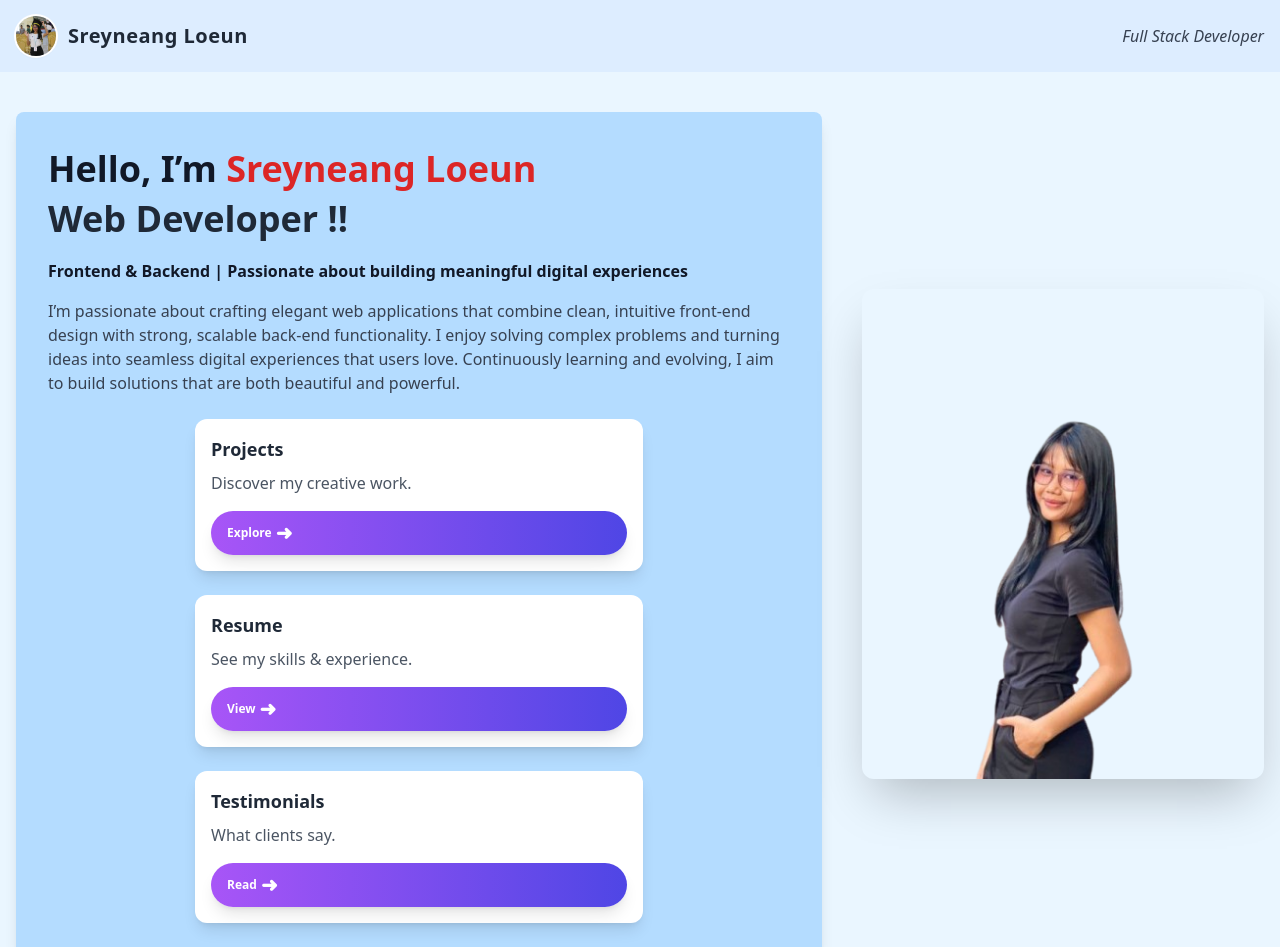
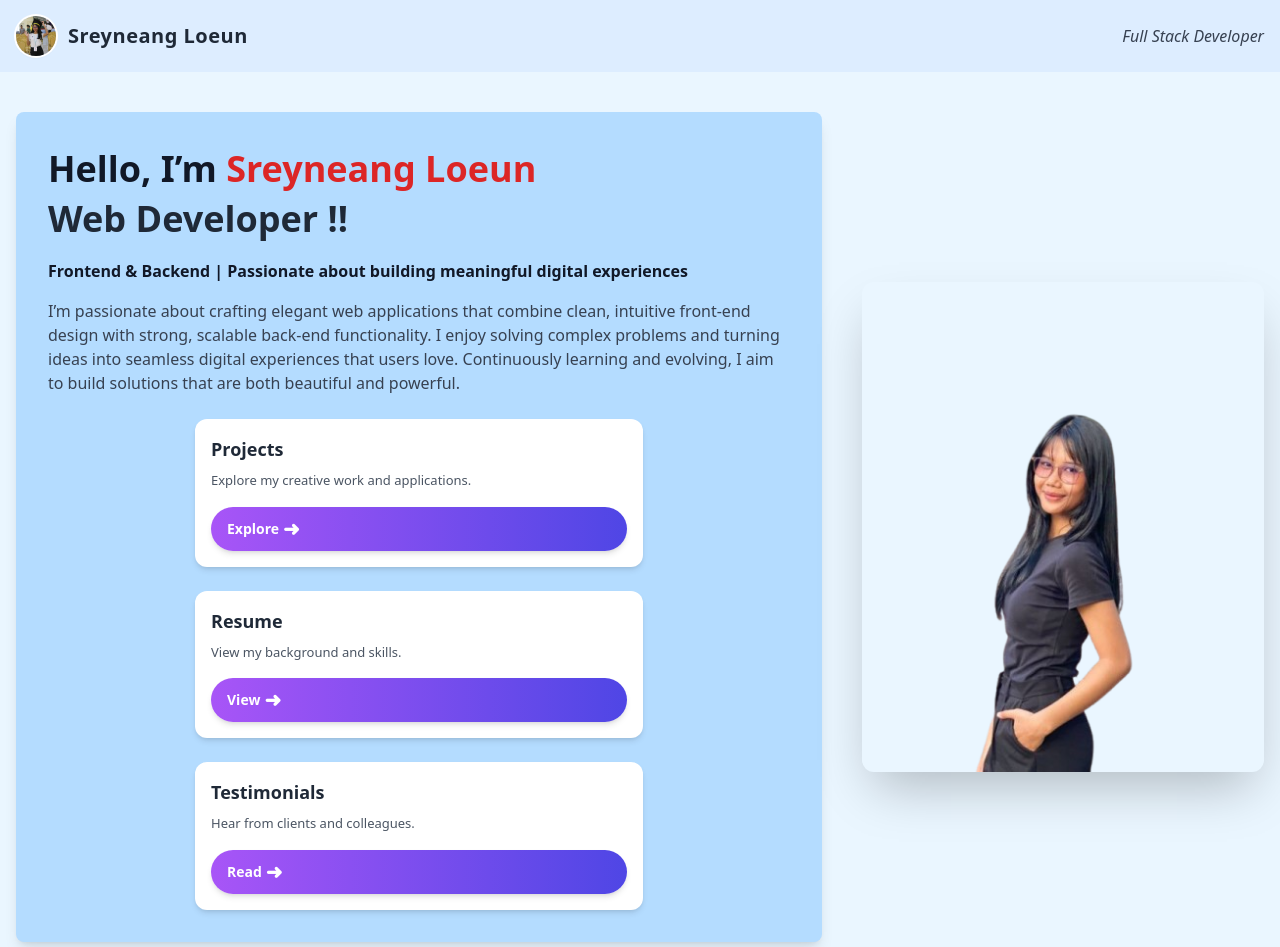
Before and after one commit to sreyneangloeunn/Portfolio-Sreyneang, a Vue app: page / in a window 1280 px wide. Shown: the top 947 px of the page. Built offline with nearby package versions, Linux system fonts and the light colour scheme.

Commit message:
update code portfolioView

```diff
--- a/src/components/Layout/Navbar.vue
+++ b/src/components/Layout/Navbar.vue
@@ -6,7 +6,7 @@
         <div class="flex items-center space-x-3">
           <img
             :src="logo"
-            alt="public/image/photo_2025-02-22_22-16-40.jpg"
+            alt="/image/photo_2025-02-22_22-16-40.jpg"
             class="h-10 w-10 rounded-full object-cover ring-2 ring-white shadow"
           />
           <span class="text-xl font-bold text-gray-800 tracking-wide">
--- a/src/views/PortfolioView.vue
+++ b/src/views/PortfolioView.vue
@@ -1,6 +1,7 @@
 <script setup>
 import Card from '@/components/Card.vue'
-import photo from '@/../public/image/image-removebg-preview.png' // adjust path if needed
+import photo from '/image/image-removebg-preview.png';
+ // adjust path if needed
 
 import {
   ArrowRight as ArrowRightIcon,
@@ -41,56 +42,54 @@ const cards = [
     I’m passionate about crafting elegant web applications that combine clean, intuitive front-end design with strong, scalable back-end functionality. I enjoy solving complex problems and turning ideas into seamless digital experiences that users love. Continuously learning and evolving, I aim to build solutions that are both beautiful and powerful.
   </p>
 
- <div class="flex flex-wrap gap-6 justify-center">
+  <div class="flex flex-wrap justify-center gap-6">
     <Card
       title="Projects"
-    description="Discover my creative work."
+      description="Explore my creative work and applications."
       buttonText="Explore"
       link="#projects"
       :buttonClass="`
         bg-gradient-to-r from-purple-500 to-indigo-600
-      text-white text-xs font-semibold px-4 py-1.5
-      rounded-full shadow-lg
+        text-white text-sm font-semibold px-4 py-2
+        rounded-full shadow-md
         hover:from-purple-600 hover:to-indigo-700
         active:scale-95
         transition-all duration-300
-      `
-    "
-    class="max-w-[14rem] p-4 bg-white rounded-xl shadow-lg flex flex-col justify-between hover:shadow-2xl transition-shadow duration-300"
+      `"
+      class="w-[13rem] p-4 bg-white rounded-xl shadow-md flex flex-col justify-between hover:shadow-lg transition duration-300 text-[13px]"
     />
     <Card
       title="Resume"
-    description="See my skills & experience."
+      description="View my background and skills."
       buttonText="View"
       link="#resume"
       :buttonClass="`
         bg-gradient-to-r from-purple-500 to-indigo-600
-      text-white text-xs font-semibold px-4 py-1.5
-      rounded-full shadow-lg
+        text-white text-sm font-semibold px-4 py-2
+        rounded-full shadow-md
         hover:from-purple-600 hover:to-indigo-700
         active:scale-95
         transition-all duration-300
-      `
-    "
-    class="max-w-[14rem] p-4 bg-white rounded-xl shadow-lg flex flex-col justify-between hover:shadow-2xl transition-shadow duration-300"
+      `"
+      class="w-[13rem] p-4 bg-white rounded-xl shadow-md flex flex-col justify-between hover:shadow-lg transition duration-300 text-[13px]"
     />
     <Card
       title="Testimonials"
-    description="What clients say."
+      description="Hear from clients and colleagues."
       buttonText="Read"
       link="#testimonials"
       :buttonClass="`
         bg-gradient-to-r from-purple-500 to-indigo-600
-      text-white text-xs font-semibold px-4 py-1.5
-      rounded-full shadow-lg
+        text-white text-sm font-semibold px-4 py-2
+        rounded-full shadow-md
         hover:from-purple-600 hover:to-indigo-700
         active:scale-95
         transition-all duration-300
-      `
-    "
-    class="max-w-[14rem] p-4 bg-white rounded-xl shadow-lg flex flex-col justify-between hover:shadow-2xl transition-shadow duration-300"
+      `"
+      class="w-[13rem] p-4 bg-white rounded-xl shadow-md flex flex-col justify-between hover:shadow-lg transition duration-300 text-[13px]"
     />
   </div>
+
 
 </div>
 
@@ -162,7 +161,7 @@ const cards = [
     <footer class="mt-10 bg-[#DDEDFF] py-4">
   <div class="max-w-7xl mx-auto px-4 flex flex-col sm:flex-row items-center justify-between">
     <div class="flex items-center gap-3">
-      <img src="../../public/image/photo_2025-02-22_22-16-40.jpg" alt="Sreyneang Loeun" class="h-10 w-10 rounded-full object-cover border-2 border-white shadow" />
+      <img src="/image/photo_2025-02-22_22-16-40.jpg" alt="Sreyneang Loeun" class="h-10 w-10 rounded-full object-cover border-2 border-white shadow" />
       <span class="font-bold">SREYNEANG LOEUN</span>
     </div>
     <span class="text-gray-600 mt-2 sm:mt-0">Design By: Sreyneang Loeun</span>
```
Lines whose indentation alone changed are shown as unchanged.
